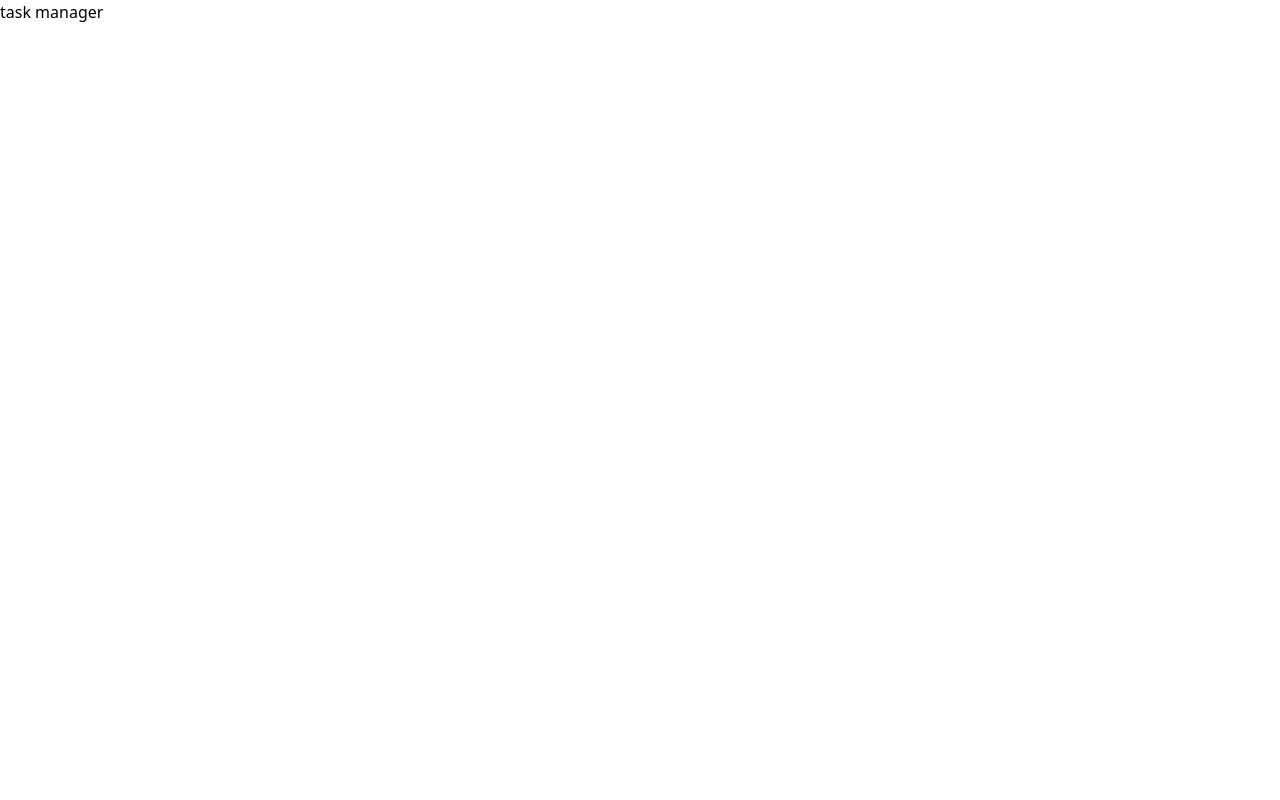
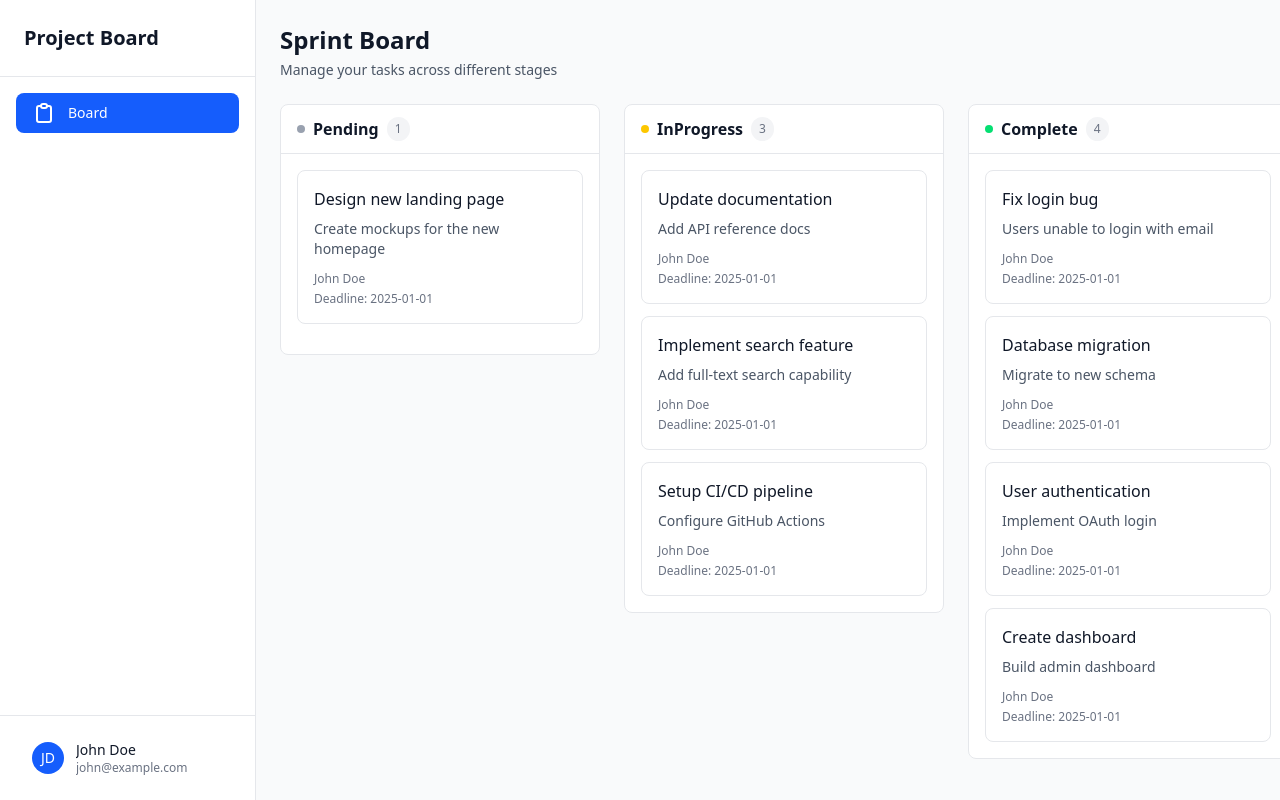
Before and after one commit to MuhammadRukon/task-management-tool, a React (Vite) app: page / in a window 1280 px wide. Built offline with nearby package versions, Linux system fonts and the light colour scheme.

Commit message:
feat(ui): board design

```diff
--- a/package.json
+++ b/package.json
@@ -10,6 +10,7 @@
     "preview": "vite preview"
   },
   "dependencies": {
+    "@tabler/icons-react": "^3.35.0",
     "@tailwindcss/vite": "^4.1.14",
     "react": "^19.1.1",
     "react-dom": "^19.1.1",
--- /dev/null
+++ b/src/pages/board/board.tsx
@@ -0,0 +1,194 @@
+import { IconClipboard } from "@tabler/icons-react";
+
+type Status = "pending" | "inProgress" | "complete";
+
+interface Task {
+  id: number;
+  title: string;
+  description: string;
+  status: Status;
+  assinedUser: string;
+  dueDate: string;
+}
+
+export function Board() {
+  const tasks: Task[] = [
+    {
+      id: 1,
+      title: "Design new landing page",
+      description: "Create mockups for the new homepage",
+      status: "pending",
+      assinedUser: "John Doe",
+      dueDate: "2025-01-01",
+    },
+    {
+      id: 2,
+      title: "Update documentation",
+      description: "Add API reference docs",
+      status: "inProgress",
+      assinedUser: "John Doe",
+      dueDate: "2025-01-01",
+    },
+    {
+      id: 3,
+      title: "Fix login bug",
+      description: "Users unable to login with email",
+      status: "complete",
+      assinedUser: "John Doe",
+      dueDate: "2025-01-01",
+    },
+    {
+      id: 4,
+      title: "Implement search feature",
+      description: "Add full-text search capability",
+      status: "inProgress",
+      assinedUser: "John Doe",
+      dueDate: "2025-01-01",
+    },
+    {
+      id: 5,
+      title: "Database migration",
+      description: "Migrate to new schema",
+      status: "complete",
+      assinedUser: "John Doe",
+      dueDate: "2025-01-01",
+    },
+
+    {
+      id: 6,
+      title: "Setup CI/CD pipeline",
+      description: "Configure GitHub Actions",
+      status: "inProgress",
+      assinedUser: "John Doe",
+      dueDate: "2025-01-01",
+    },
+    {
+      id: 7,
+      title: "User authentication",
+      description: "Implement OAuth login",
+      status: "complete",
+      assinedUser: "John Doe",
+      dueDate: "2025-01-01",
+    },
+    {
+      id: 8,
+      title: "Create dashboard",
+      description: "Build admin dashboard",
+      status: "complete",
+      assinedUser: "John Doe",
+      dueDate: "2025-01-01",
+    },
+  ];
+
+  return (
+    <div className="flex h-screen bg-gray-50">
+      {/* Sidebar */}
+      <aside className="w-64 bg-white border-r border-gray-200 flex flex-col">
+        <div className="p-6 border-b border-gray-200">
+          <h1 className="text-xl font-bold text-gray-900">Project Board</h1>
+        </div>
+
+        <nav className="flex-1 p-4">
+          <ul className="space-y-2">
+            <li>
+              <a
+                href="#"
+                className="flex items-center gap-3 px-4 py-2 text-sm font-medium text-white bg-blue-600 rounded-lg"
+              >
+                <IconClipboard />
+                Board
+              </a>
+            </li>
+          </ul>
+        </nav>
+
+        <div className="p-4 border-t border-gray-200">
+          <div className="flex items-center gap-3 px-4 py-2">
+            <div className="w-8 h-8 bg-blue-600 rounded-full flex items-center justify-center text-white text-sm font-medium">
+              JD
+            </div>
+            <div className="flex-1 min-w-0">
+              <p className="text-sm font-medium text-gray-900 truncate">
+                John Doe
+              </p>
+              <p className="text-xs text-gray-500 truncate">john@example.com</p>
+            </div>
+          </div>
+        </div>
+      </aside>
+
+      {/* Main Content */}
+      <div className="flex-1 overflow-x-auto">
+        <div className="p-6">
+          <Board.Header />
+          <div className="flex gap-6 min-w-max">
+            <Board.Column tasks={tasks} status="pending" />
+            <Board.Column tasks={tasks} status="inProgress" />
+            <Board.Column tasks={tasks} status="complete" />
+          </div>
+        </div>
+      </div>
+    </div>
+  );
+}
+
+Board.Header = () => {
+  return (
+    <div className="mb-6">
+      <h2 className="text-2xl font-bold text-gray-900">Sprint Board</h2>
+      <p className="text-sm text-gray-600 mt-1">
+        Manage your tasks across different stages
+      </p>
+    </div>
+  );
+};
+
+Board.Column = ({ tasks, status }: { tasks: Task[]; status: Status }) => {
+  const filteredTasks = tasks.filter((task) => task.status === status);
+
+  return (
+    <div className="w-80 flex-shrink-0">
+      <div className="bg-white rounded-lg border border-gray-200">
+        <div className="px-4 py-3 border-b border-gray-200 flex items-center justify-between">
+          <div className="flex items-center gap-2">
+            <div
+              className={`w-2 h-2 ${
+                status === "pending"
+                  ? "bg-gray-400"
+                  : status === "inProgress"
+                  ? "bg-yellow-400"
+                  : "bg-green-400"
+              } rounded-full`}
+            ></div>
+            <h3 id={status} className="font-semibold text-gray-900 capitalize">
+              {status}
+            </h3>
+            <span className="text-xs text-gray-500 bg-gray-100 px-2 py-1 rounded-full">
+              {filteredTasks.length}
+            </span>
+          </div>
+        </div>
+        <div className="p-4 space-y-3 min-h-[200px]">
+          {filteredTasks.map((task) => (
+            <div
+              draggable
+              key={task.id}
+              className="bg-white border border-gray-200 rounded-lg p-4 hover:shadow-md cursor-pointer"
+            >
+              <h4 className="font-medium text-gray-900 mb-2">{task.title}</h4>
+              <p className="text-sm text-gray-600 mb-3">{task.description}</p>
+              <div className="flex flex-col items-start gap-1">
+                <span className="text-xs text-gray-500">
+                  {task.assinedUser}
+                </span>
+                <span className="text-xs text-gray-500">
+                  Deadline: {task.dueDate}
+                </span>
+              </div>
+            </div>
+          ))}
+        </div>
+      </div>
+    </div>
+  );
+};
--- a/src/pages/home/home.tsx
+++ /dev/null
@@ -1,3 +0,0 @@
-export function Home() {
-  return <div>task manager</div>;
-}
--- a/src/routes/public-routes.tsx
+++ b/src/routes/public-routes.tsx
@@ -2,7 +2,7 @@ import { createBrowserRouter, Outlet } from "react-router";
 import { PrivateRoute } from "./prvate-route";
 import { Login } from "../pages/login/login";
 import { Register } from "../pages/register/register";
-import { Home } from "../pages/home/home";
+import { Board } from "../pages/board/board";
 
 export const router = createBrowserRouter([
   {
@@ -12,7 +12,7 @@ export const router = createBrowserRouter([
         <Outlet />
       </PrivateRoute>
     ),
-    children: [{ path: "/", element: <Home /> }],
+    children: [{ path: "/", element: <Board /> }],
   },
   { path: "/login", element: <Login /> },
   { path: "/register", element: <Register /> },
```
Also changed, not shown: 1 other file (tests, documents, lock files or other folders).
